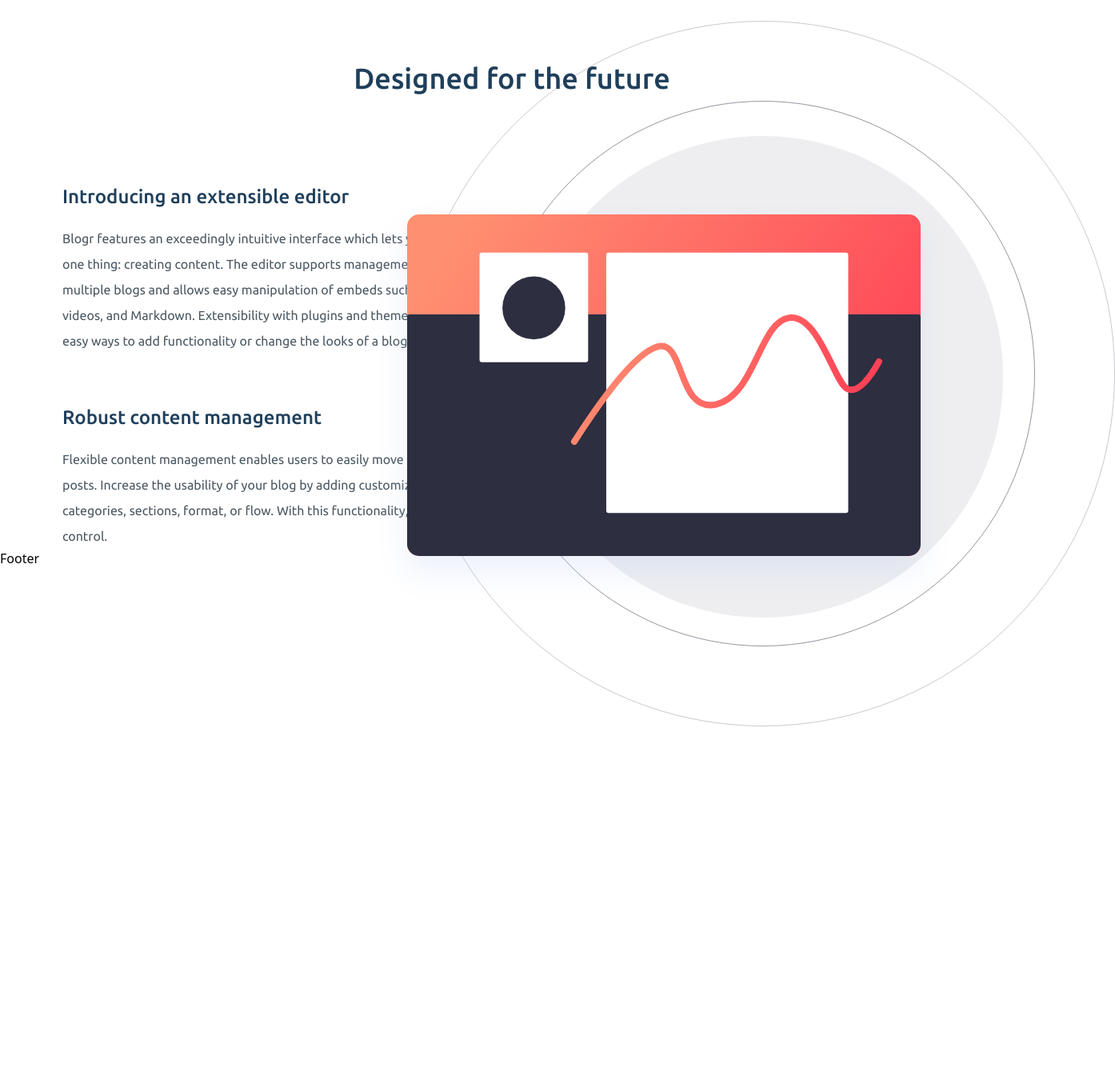
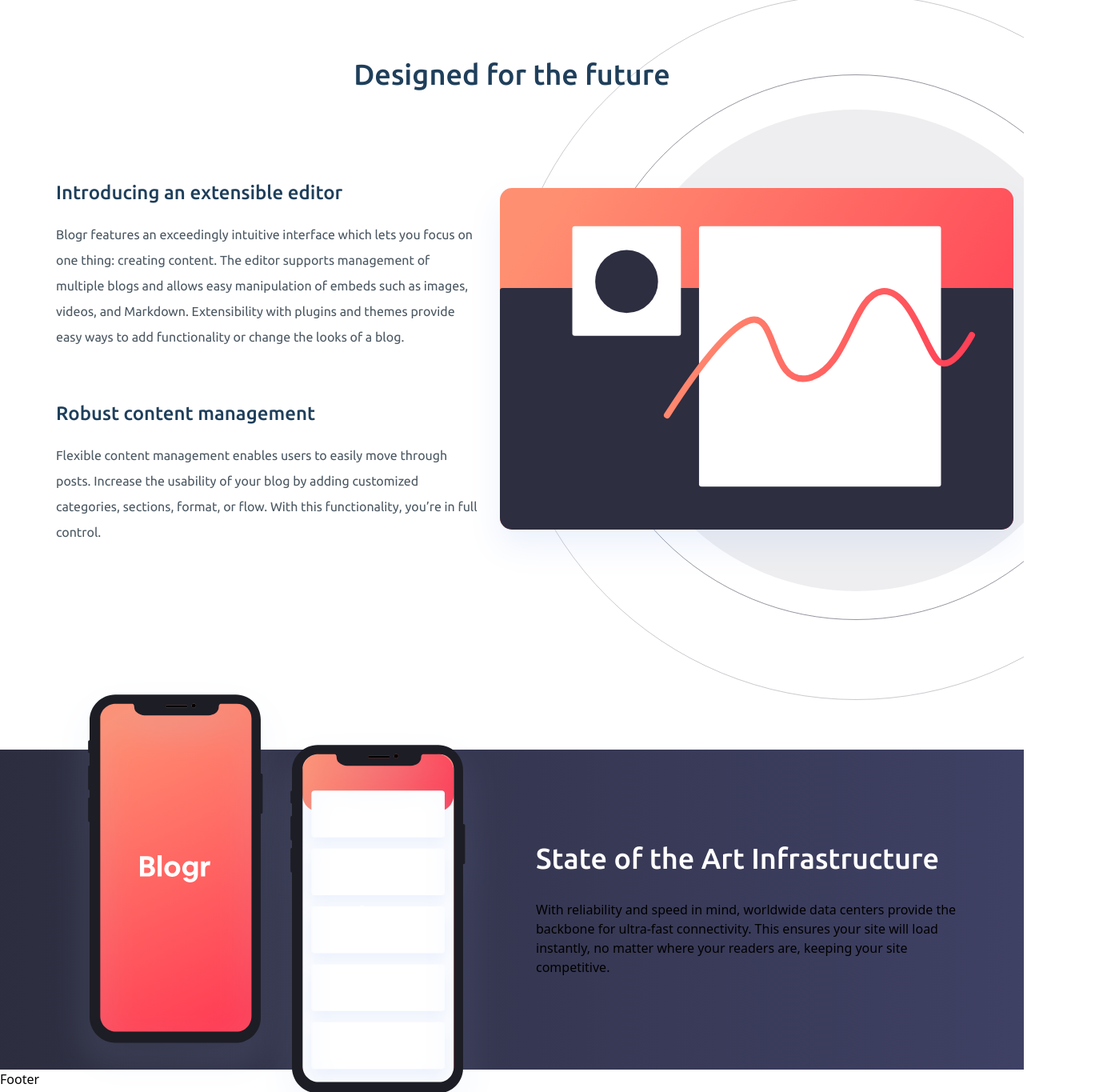
Before and after one commit to firdesOya/frontendMentorChallenge, a Next.js app in the folder blogr-landing-page/: page / in a window 1280 px wide. Shown: the part 675-2040 px from the top of the page at 80% size, 1394 px wide, since content can reach past the window. Before the commit the page ends 1583 px from the top, so only its background shows below. Built offline with nearby package versions, Linux system fonts and the light colour scheme.

Commit message:
feat: add new sections for homepage

```diff
--- a/blogr-landing-page/src/app/page.js
+++ b/blogr-landing-page/src/app/page.js
@@ -1,36 +1,71 @@
-
 export default function Home() {
   return (
     <>
       <section className="h-[500px]">
-        <div className="hero absolute top-0 -z-10 ">
-        </div>
+        <div className="hero absolute top-0 -z-10 "></div>
         <div className="flex flex-col justify-center gap-6 h-full items-center text-center px-6 -mt-5">
-          <h1 className="text-overpass text-4xl md:text-6xl  text-white font-semibold ">A modern publishing platform</h1>
-          <p className="text-overpass font-light text-white text-lg md:text-xl pb-4 ">Grow your audience and build your online brand</p>
+          <h1 className="text-overpass text-4xl md:text-6xl  text-white font-semibold ">
+            A modern publishing platform
+          </h1>
+          <p className="text-overpass font-light text-white text-lg md:text-xl pb-4 ">
+            Grow your audience and build your online brand
+          </p>
           <div className="flex flex-row gap-9 mt-2 ">
-            <button className="btn border-transparent text-light-red bg-white hover:bg-very-light-red hover:text-white ">Start For Free</button>
-            <button className="btn text-white border-white hover:bg-white hover:text-light-red">Learn More</button>
+            <button className="btn border-transparent text-light-red bg-white hover:bg-very-light-red hover:text-white ">
+              Start For Free
+            </button>
+            <button className="btn text-white border-white hover:bg-white hover:text-light-red">
+              Learn More
+            </button>
           </div>
         </div>
       </section>
-      <section className="max-w-[1140px] mx-auto  mt-[165px] md:px-2 px-6">
-        <h2 className="mb-8 md:mb-[100px] text-center">
+      <section className="w-full relative pt-40 py-60 xl:px-2 px-6 overflow-hidden">
+        <h2 className="mb-8 md:mb-[100px] text-center text-very-dark-blue">
           Designed for the future
         </h2>
-        <div className="flex flex-col md:flex-row relative">
-          <div className="md:order-2 md:absolute -right-48 -top-48">
-            <img src="/images/illustration-editor-desktop.svg" />
+        <div className="hidden lg:block lg:absolute lg:-right-[42%] xl:-right-[18%] lg:top-20 h-full ">
+          <img src="/images/illustration-editor-desktop.svg" />
+        </div>
+        <div className="flex flex-col items-center lg:flex-row max-w-[1140px] mx-auto">
+          <div className="lg:hidden order-1 flex justify-center w-full ">
+            <img src="/images/illustration-editor-mobile.svg" />
           </div>
-          <div className="flex flex-col md:order-1 pt-3 gap-7 md:gap-16 w-full md:max-w-[530px] text-center md:text-start md:flex-start">
+          <div className="flex flex-col order-2 pt-3 gap-7 lg:gap-16 w-full lg:max-w-[530px] text-center lg:text-start lg:flex-start">
             <div className="flex flex-col gap-5 md:gap-5">
               <h3>Introducing an extensible editor</h3>
-              <p className="p-text">Blogr features an exceedingly intuitive interface which lets you focus on one thing: creating content. The editor supports management of multiple blogs and allows easy manipulation of embeds such as images, videos, and Markdown. Extensibility with plugins and themes provide easy ways to add functionality or change the looks of a blog.</p>
+              <p className="p-text">
+                Blogr features an exceedingly intuitive interface which lets you
+                focus on one thing: creating content. The editor supports
+                management of multiple blogs and allows easy manipulation of
+                embeds such as images, videos, and Markdown. Extensibility with
+                plugins and themes provide easy ways to add functionality or
+                change the looks of a blog.
+              </p>
             </div>
             <div className="flex flex-col gap-5 md:gap-5">
               <h3>Robust content management</h3>
-              <p className="p-text">Flexible content management enables users to easily move through posts. Increase the usability of your blog by adding customized categories, sections, format, or flow. With this functionality, you’re in full control.</p>
+              <p className="p-text">
+                Flexible content management enables users to easily move through
+                posts. Increase the usability of your blog by adding customized
+                categories, sections, format, or flow. With this functionality,
+                you’re in full control.
+              </p>
             </div>
+          </div>
+        </div>
+      </section>
+      <section className="bg-background-gradient mt-4 ">
+        <div className="max-w-[1140px] mx-auto lg:h-[400px] flex flex-col lg:flex-row items-center justify-between">
+          <img src="/images/illustration-phones.svg" />
+          <div className="lg:max-w-[540px] ">
+            <h2 className="text-white">State of the Art Infrastructure</h2>
+            <p className="p-text-white pt-8">
+              With reliability and speed in mind, worldwide data centers provide
+              the backbone for ultra-fast connectivity. This ensures your site
+              will load instantly, no matter where your readers are, keeping
+              your site competitive.
+            </p>
           </div>
         </div>
       </section>
```
